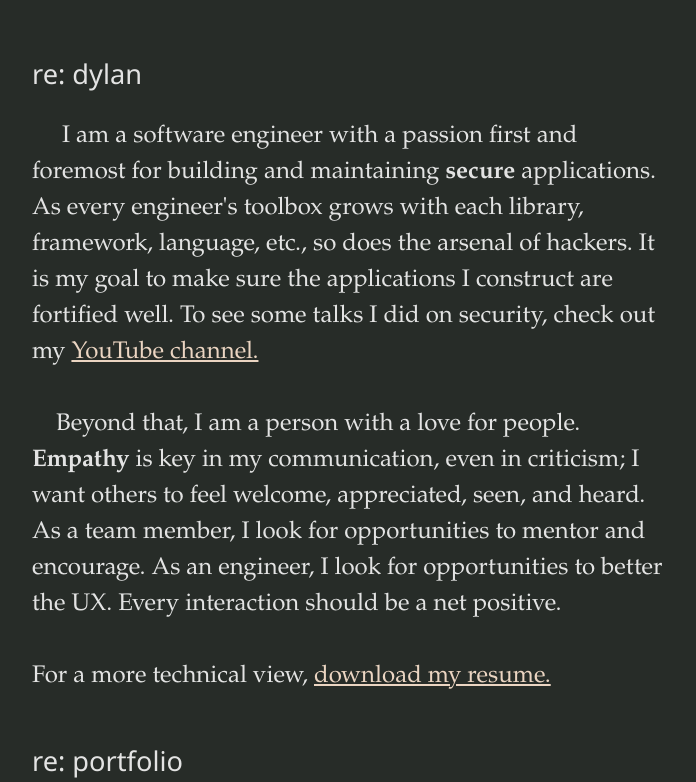
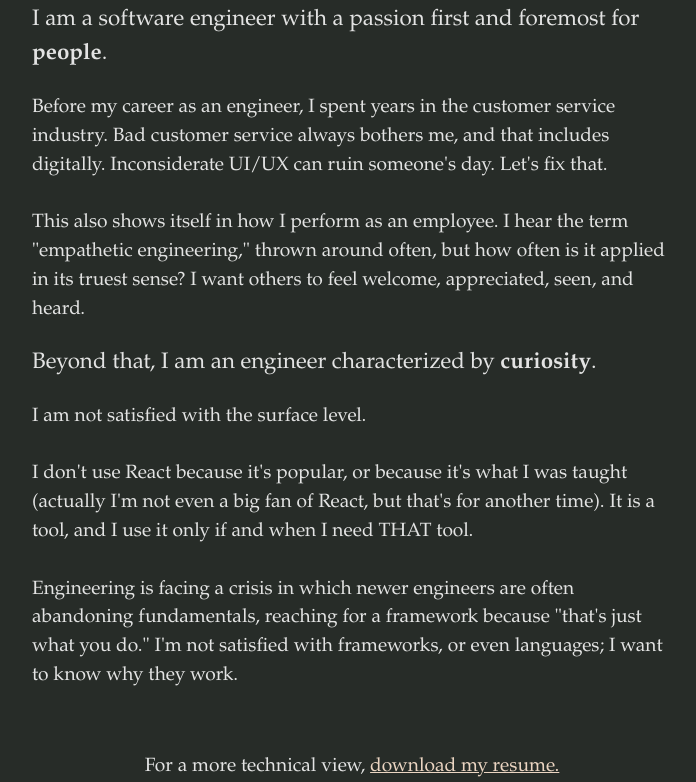
Before and after one commit to dylanbriar/Briar, a Vue app: page / in a window 1280 px wide. Shown: the part 638-1420 px from the top of the page, without its empty margins (288-984 px from the left). Built offline with nearby package versions, Linux system fonts and the light colour scheme.

Commit message:
Changed landing page text

```diff
--- a/package.json
+++ b/package.json
@@ -13,6 +13,7 @@
     "vue": "^3.4.21"
   },
   "devDependencies": {
+    "@types/node": "^20.14.11",
     "@vitejs/plugin-vue": "^5.0.4",
     "sass": "^1.77.2",
     "typescript": "^5.2.2",
--- a/src/App.vue
+++ b/src/App.vue
@@ -10,11 +10,11 @@ import DarkMode from './components/DarkMode.vue';
       <DarkMode/>
     </div>
   </div>
-  <div style="display: flex; justify-content: space-around;">
+  <!-- <div style="display: flex; justify-content: space-around;">
     <a id="test">about</a>
     <a>portfolio</a>
     <a>blog</a>
-  </div>
+  </div> -->
   <LandingPage/>
 </template>
 
--- a/src/components/LandingPage.vue
+++ b/src/components/LandingPage.vue
@@ -7,21 +7,24 @@
     <div class="portWelcome">
       <br>
       <div id="pic">
-        <p id="helloThere">hello there! it looks like you've caught one of the first iterations of my portfolio website.</p>
-        <img src="../../assets/meSmall.jpg" alt="a picture of me, a 20 something Caucasian male with a strawberry blonde manbun and red-tinted beard to match">
+        <h3 id="helloThere">hello there! it looks like you've caught one of the first iterations of my portfolio website.</h3>
+        <img src="../../assets/meSmall.jpg" alt="me, a 20 something Caucasian male with a strawberry blonde manbun and red-tinted beard to match wearing a black shirt dotted with flowers, smiling at camera">
       </div>
       <p>there's not much to look at here for now, but that's because it's fresh and incomplete; I wanted to have something up and running while I work to achieve the full vision I have for it.<br><br>
       so while we wait for the next iteration to be deployed, let's talk about who I am, and what I can do.</p>
     </div>
     <div class="aboutMe">
       <h2>re: dylan</h2>
-      <p>&nbsp;&nbsp;&nbsp;&nbsp; I am a software engineer with a passion first and foremost for building and maintaining <b>secure</b> applications.
-        As every engineer's toolbox grows with each library, framework, language, etc., so does the arsenal of hackers. It is my goal to make sure the
-        applications I construct are fortified well. To see some talks I did on security, check out my <a href="https://youtube.com/@Dylan_Briar?si=9_rzJNRIbPfEy5W-">YouTube channel. </a> <br><br>
-        &nbsp;&nbsp;&nbsp;&nbsp;Beyond that, I am a person with a love for people. <b>Empathy</b> is key in my communication, even in criticism; I want others to feel welcome, appreciated, seen, and heard.
-        As a team member, I look for opportunities to mentor and encourage. As an engineer, I look for opportunities to better the UX. Every interaction should be a net positive. <br><br>
-        For a more technical view, <a href="/assets/resume.pdf" download="/assets/resume.pdf">download my resume.</a>
-      </p>
+      <h3>I am a software engineer with a passion first and foremost for <b>people</b>.</h3>
+        <p>Before my career as an engineer, I spent years in the customer service industry. Bad customer service always bothers me, and that includes digitally. Inconsiderate UI/UX can ruin someone's day. Let's fix that.
+        <br><br> This also shows itself in how I perform as an employee. I hear the term "empathetic engineering," thrown around often, but how often is it applied in its truest sense? I want others to feel welcome,
+        appreciated, seen, and heard.<br> </p>
+      <h3>Beyond that, I am an engineer characterized by <b>curiosity</b>.</h3>
+        <p>I am not satisfied with the surface level. <br><br>
+          I don't use React because it's popular, or because it's what I was taught (actually I'm not even a big fan of React, but that's for another time). It is a tool, and I use it only if and when I need THAT tool.<br><br>
+          Engineering is facing a crisis in which newer engineers are often abandoning fundamentals, reaching for a framework because "that's just what you do." I'm not satisfied with frameworks, or even languages; I want to know why they work.
+        </p><br>
+        <p style="text-align: center;">For a more technical view, <a href="/assets/resume.pdf" download="/assets/resume.pdf">download my resume.</a></p>
     </div>
     <div class="portList">
       <h2>re: portfolio</h2>
@@ -86,7 +89,12 @@
 }
 
 p {
-  font-size: 1.5em;
+  font-size: 1.2em;
+}
+
+h3 {
+  font-size: 1.4em;
+  font-weight: 500;
 }
 
 ul {
```
Also changed, not shown: 2 other files (tests, documents, lock files or other folders).
